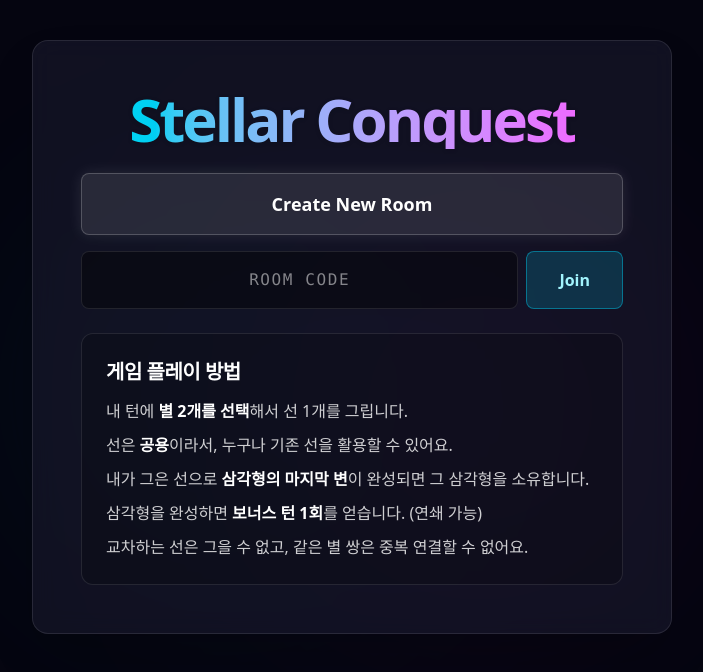
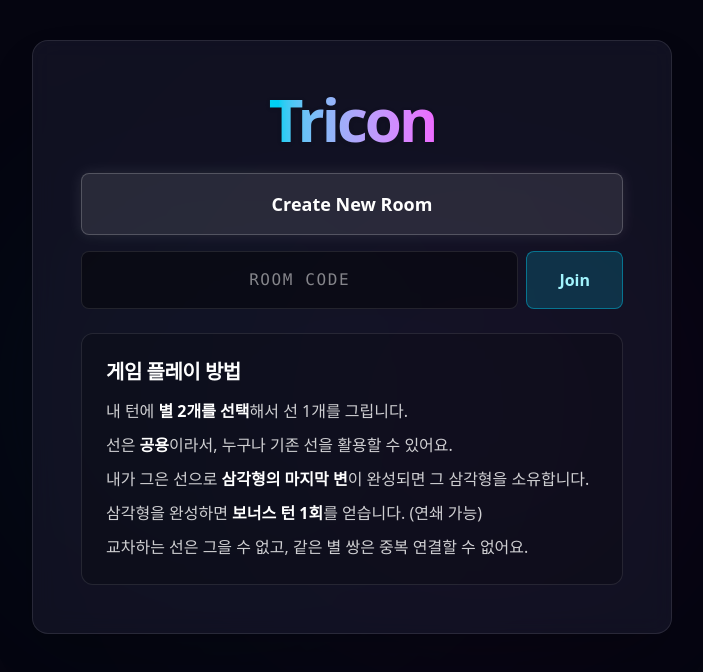
Before and after one commit to hahabsw/tricon, a Next.js app: page / in a window 1280 px wide. Shown: the top 672 px of the page, without its empty margins (288-991 px from the left). Built offline with nearby package versions, Linux system fonts and the light colour scheme; no server answers; what @colyseus/sdk would draw is missing.

Commit message:
Refactor project to rename from Stellar Conquest to Tricon, update README with game details and features, adjust TypeScript configuration, and modify game-related files for consistency in naming.

```diff
--- a/app/layout.tsx
+++ b/app/layout.tsx
@@ -2,14 +2,14 @@ import './globals.css';
 import { ReactNode } from 'react';
 
 export const metadata = {
-  title: 'Stellar Conquest',
+  title: 'Tricon',
   description: 'Triangle territory game in space',
 };
 
 export default function RootLayout({ children }: { children: ReactNode }) {
   return (
     <html lang="en" className="dark">
-      <body className="h-screen w-screen bg-[#050510] text-white overflow-hidden">
+      <body className="h-screen w-screen bg-space-900 text-white overflow-hidden">
         {children}
       </body>
     </html>
--- a/app/page.tsx
+++ b/app/page.tsx
@@ -26,7 +26,7 @@ export default function Home() {
   };
 
   return (
-    <div className="relative h-screen w-full overflow-y-auto overflow-x-hidden bg-[#050510]">
+    <div className="relative h-screen w-full overflow-y-auto overflow-x-hidden bg-space-900">
       {/* Background decoration */}
       <div className="absolute inset-0 z-0 opacity-20">
         <div className="absolute top-1/4 left-1/4 w-96 h-96 bg-cyan-500/30 rounded-full blur-[120px]" />
@@ -35,8 +35,8 @@ export default function Home() {
 
       <div className="relative z-10 mx-auto flex w-full max-w-2xl flex-col items-center px-4 py-10">
         <div className="flex w-full flex-col items-center space-y-6 glass p-6 sm:p-8 md:p-12 rounded-2xl border border-white/10 shadow-2xl">
-        <h1 className="text-4xl sm:text-5xl md:text-6xl font-black text-transparent bg-clip-text bg-gradient-to-r from-cyan-400 to-fuchsia-400 tracking-tighter drop-shadow-sm text-center">
-          Stellar Conquest
+        <h1 className="text-4xl sm:text-5xl md:text-6xl font-black text-transparent bg-clip-text bg-linear-to-r from-cyan-400 to-fuchsia-400 tracking-tighter drop-shadow-sm text-center">
+          Tricon
         </h1>
 
         <div className="w-full flex flex-col space-y-4">
--- a/src/client/network/client.ts
+++ b/src/client/network/client.ts
@@ -1,4 +1,4 @@
-import { Client, Room } from '@colyseus/sdk';
+import { Client, JoinOptions, Room } from '@colyseus/sdk';
 import { GameStateSchema } from '../../server/schema/GameState';
 import { useGameStore } from '../store/gameStore';
 
@@ -15,7 +15,7 @@ export const colyseusClient = new Client(getEndpoint());
 
 let currentRoom: Room<GameStateSchema> | null = null;
 
-export const joinOrCreateRoom = async (roomName: string, options: any) => {
+export const joinOrCreateRoom = async (roomName: string, options: JoinOptions) => {
   try {
     const room = await colyseusClient.joinOrCreate<GameStateSchema>(roomName, options);
     setupRoom(room);
@@ -26,7 +26,7 @@ export const joinOrCreateRoom = async (roomName: string, options: any) => {
   }
 };
 
-const RECONNECT_TOKEN_KEY = 'stellar_reconnect_token';
+const RECONNECT_TOKEN_KEY = 'tricon_reconnect_token';
 
 const saveReconnectToken = (room: Room<GameStateSchema>) => {
   try {
@@ -58,7 +58,7 @@ export const reconnectRoom = async (roomId: string) => {
   return room;
 };
 
-export const joinRoomById = async (roomId: string, options?: any) => {
+export const joinRoomById = async (roomId: string, options?: JoinOptions) => {
   try {
     const room = await colyseusClient.joinById<GameStateSchema>(roomId, options);
     setupRoom(room);
--- a/src/game/geometry.ts
+++ b/src/game/geometry.ts
@@ -1,5 +1,5 @@
 // ============================================================
-// Stellar Conquest - Geometry Utilities
+// Tricon - Geometry Utilities
 // Line intersection, triangle detection, area calculation
 // ============================================================
 
--- a/src/game/rules.ts
+++ b/src/game/rules.ts
@@ -1,5 +1,5 @@
 // ============================================================
-// Stellar Conquest - Game Rules Validation
+// Tricon - Game Rules Validation
 // Validates moves, checks game end conditions
 // ============================================================
 
--- a/src/game/state.ts
+++ b/src/game/state.ts
@@ -1,5 +1,5 @@
 // ============================================================
-// Stellar Conquest - Shared Game Types
+// Tricon - Shared Game Types
 // Used by both client and server
 // ============================================================
 
--- a/tsconfig.json
+++ b/tsconfig.json
@@ -25,6 +25,7 @@
   },
   "include": [
     "next-env.d.ts",
+    "**/*.d.ts",
     "**/*.ts",
     "**/*.tsx",
     ".next/types/**/*.ts",
```
Also changed, not shown: 2 other files (tests, documents, lock files or other folders).
